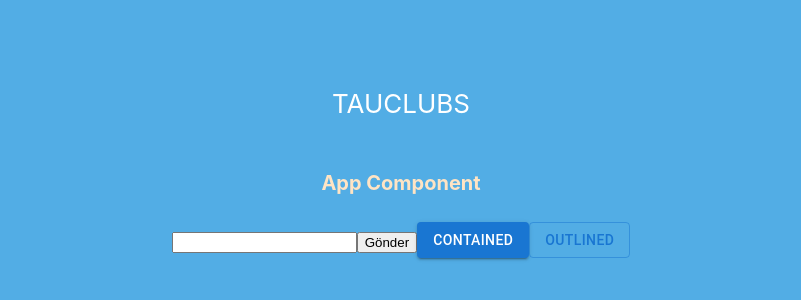
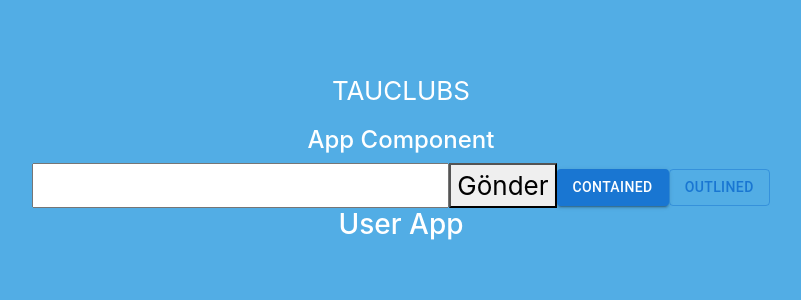
Before and after one commit to egecagdas/INF303-WS22_TAUClubs-Frontend, a React (Create React App) app in the folder tauclubs/: page / in a window 1280 px wide. Shown: the part 240-540 px from the top of the page, without its empty margins (239-1040 px from the left). Built offline with nearby package versions, Linux system fonts and the light colour scheme.

Commit message:
React 101 Devamı, Bootstrap ve Functional Components

```diff
--- a/tauclubs/public/index.html
+++ b/tauclubs/public/index.html
@@ -24,6 +24,10 @@
       work correctly both with client-side routing and a non-root public URL.
       Learn how to configure a non-root public URL by running `npm run build`.
     -->
+    <!--Bootstrap-->
+
+    <link rel="stylesheet" href="https://cdn.jsdelivr.net/npm/bootstrap@4.4.1/dist/css/bootstrap.min.css" integrity="sha384-Vkoo8x4CGsO3+Hhxv8T/Q5PaXtkKtu6ug5TOeNV6gBiFeWPGFN9MuhOf23Q9Ifjh" crossorigin="anonymous">
+
     <title>React App</title>
   </head>
   <body>
@@ -39,5 +43,10 @@
       To begin the development, run `npm start` or `yarn start`.
       To create a production bundle, use `npm run build` or `yarn build`.
     -->
+
+  <script src="https://code.jquery.com/jquery-3.4.1.slim.min.js" integrity="sha384-J6qa4849blE2+poT4WnyKhv5vZF5SrPo0iEjwBvKU7imGFAV0wwj1yYfoRSJoZ+n" crossorigin="anonymous"></script>
+  <script src="https://cdn.jsdelivr.net/npm/popper.js@1.16.0/dist/umd/popper.min.js" integrity="sha384-Q6E9RHvbIyZFJoft+2mJbHaEWldlvI9IOYy5n3zV9zzTtmI3UksdQRVvoxMfooAo" crossorigin="anonymous"></script>
+  <script src="https://cdn.jsdelivr.net/npm/bootstrap@4.4.1/dist/js/bootstrap.min.js" integrity="sha384-wfSDF2E50Y2D1uUdj0O3uMBJnjuUD4Ih7YwaYd1iqfktj0Uod8GCExl3Og8ifwB6" crossorigin="anonymous"></script>
+
   </body>
 </html>
--- a/tauclubs/src/App.js
+++ b/tauclubs/src/App.js
@@ -1,6 +1,7 @@
 import logo from './logo.svg';
 import './App.css';
 import User from './components/user';
+import Navbar from './components/Navbar';
 
 function App() {
     const test = 34;
@@ -21,8 +22,9 @@
         >
 
         </a>
-          <h4 className={"header"}> App Component </h4>
+          <h4> App Component </h4>
            <User/>
+          <Navbar/>
 
       </header>
 
--- /dev/null
+++ b/tauclubs/src/components/Navbar.js
@@ -0,0 +1,15 @@
+import React from "react";
+
+
+//Functional Component
+const Navbar = () => {
+
+    return (
+
+        <div>
+            <h3> User App </h3>
+        </div>
+    )
+}
+
+export default Navbar;
```
